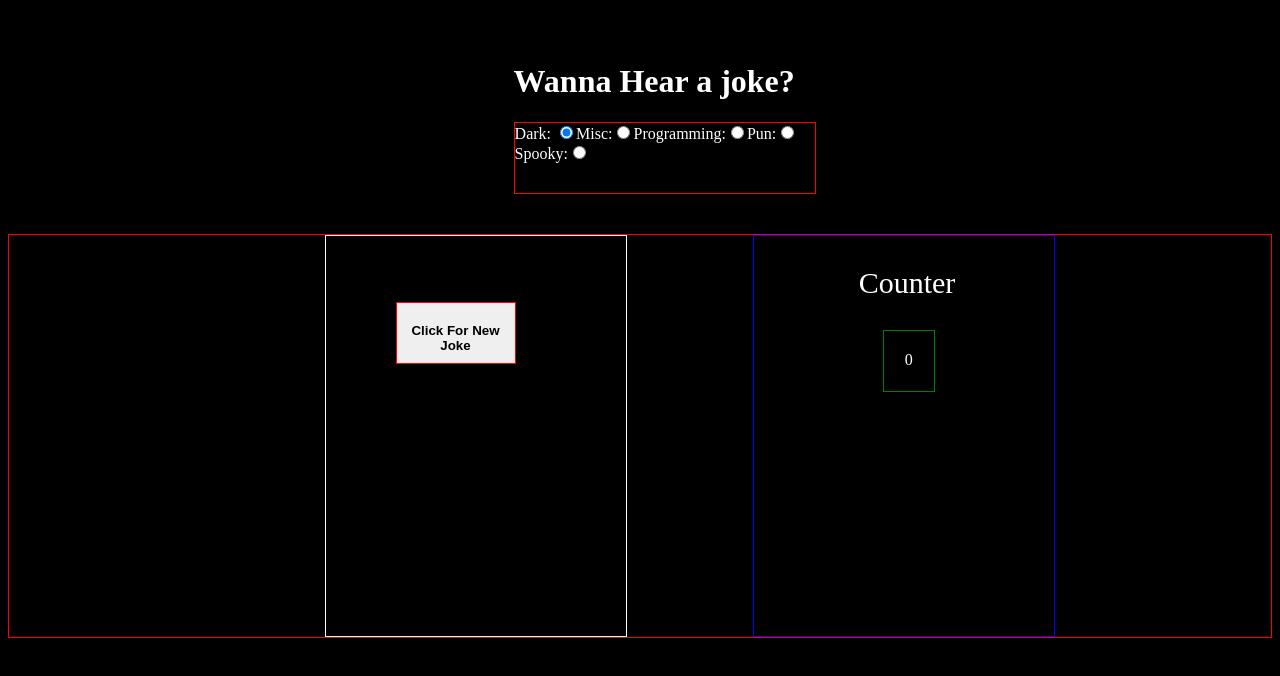
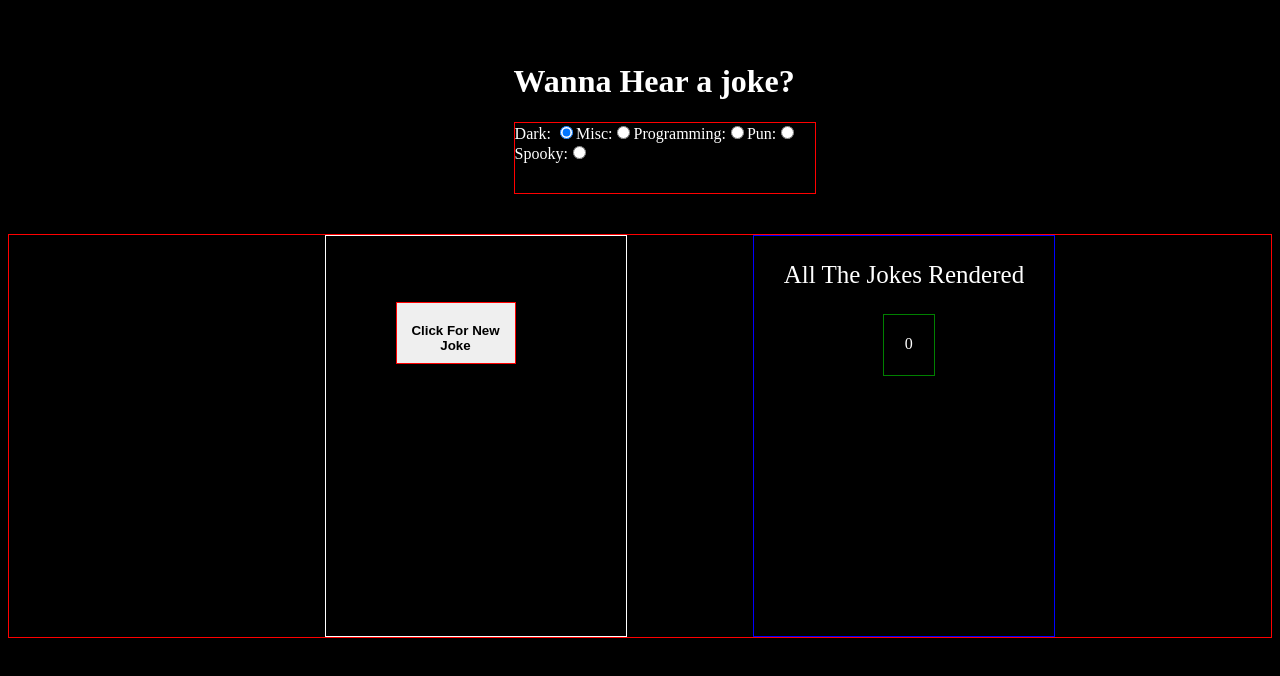
Before and after one commit to Killdroid2342/joke-app, a React (Create React App) app: page / in a window 1280 px wide. Shown: the top 676 px of the page. Built offline with nearby package versions, Linux system fonts and the light colour scheme.

Commit message:
"10th commit"

```diff
--- a/src/components/Joke/Data.css
+++ b/src/components/Joke/Data.css
@@ -39,8 +39,8 @@
 }
 .head {
   /* border: 1px solid white; */
-  margin-left: 35%;
-  font-size: 30px;
+  margin-left: 10%;
+  font-size: 25px;
 }
 .Numb {
   border: 1px solid green;
--- a/src/components/Joke/Joke.js
+++ b/src/components/Joke/Joke.js
@@ -63,7 +63,7 @@ const Joke = ({ genre }) => {
         </div>
       </div>
       <div className='Count'>
-        <p className='head'>Counter</p>
+        <p className='head'>All The Jokes Rendered</p>
         <p className='Numb'>{count}</p>
       </div>
     </Fragment>
```
